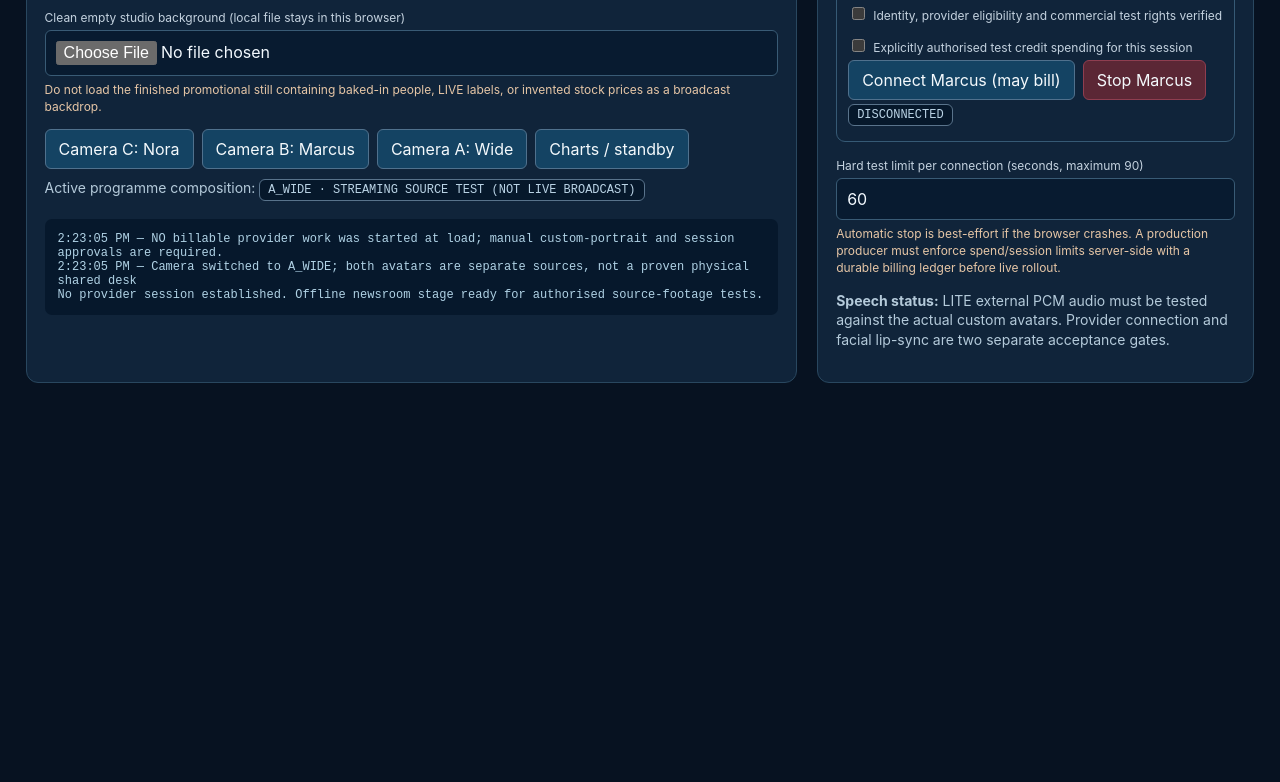
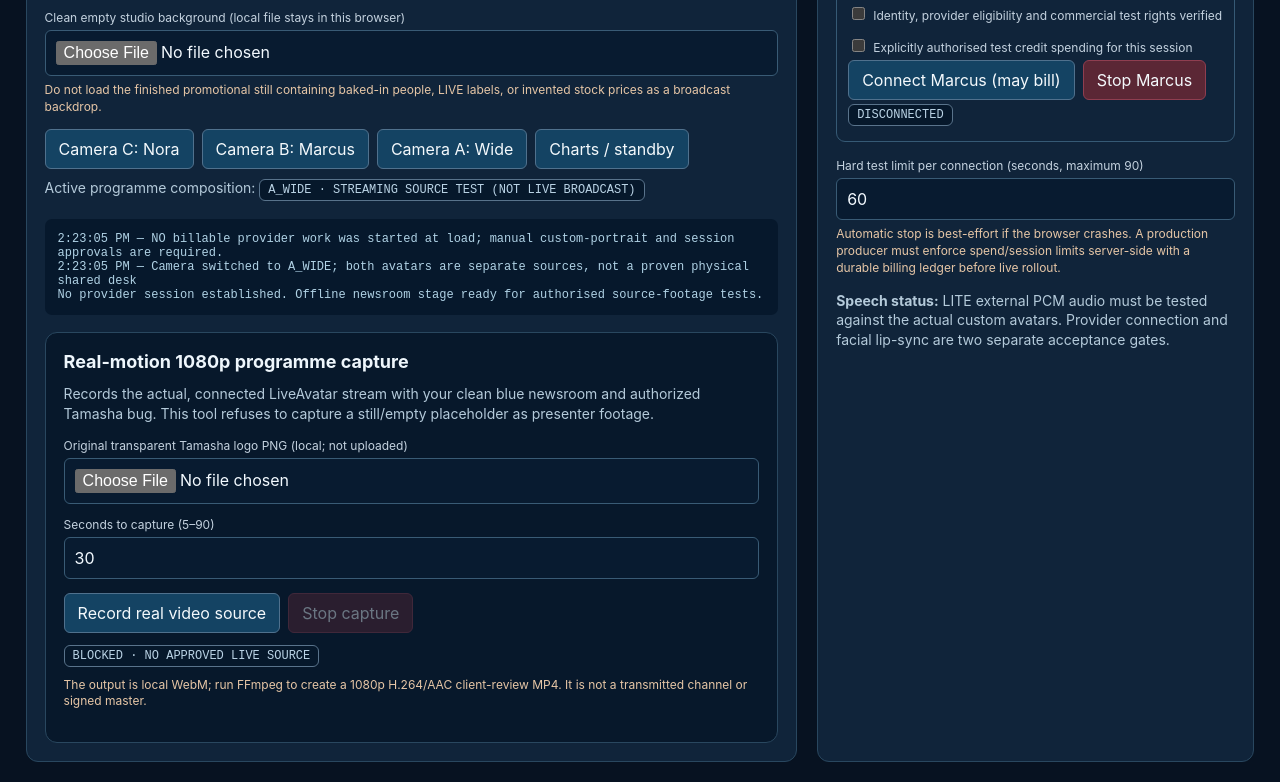
Before and after one commit to waseem99/Money-24-7, a website built with Vite: page stocks-streaming-lab.html in a window 1280 px wide. Shown: the part 635-1417 px from the top of the page. Before the commit the page ends 1038 px from the top, so only its background shows below. Built offline with nearby package versions, Linux system fonts and the light colour scheme.

Commit message:
Add browser-controlled actual-avatar 1080p recording panel, forbidden for static-only inputs

```diff
--- a/stocks-streaming-lab.html
+++ b/stocks-streaming-lab.html
@@ -62,6 +62,21 @@ fieldset{border:1px solid #365a75;border-radius:9px;margin:16px 0;padding:11px}l
 <div class="controls"><button id="cut-nora">Camera C: Nora</button><button id="cut-marcus">Camera B: Marcus</button><button id="cut-wide">Camera A: Wide</button><button id="cut-charts">Charts / standby</button></div>
 <p>Active programme composition: <span class="status" id="camera-status">WIDE · NO STREAM</span></p>
 <div id="statusText" role="status" aria-live="polite">No provider session established. Offline newsroom stage ready for authorised source-footage tests.</div>
+<section id="capture-panel" style="margin-top:17px;background:#07182b">
+<h2>Real-motion 1080p programme capture</h2>
+<p>Records the actual, connected LiveAvatar stream with your clean blue newsroom and authorized Tamasha bug. This tool refuses to capture a still/empty placeholder as presenter footage.</p>
+<label for="brand-file">Original transparent Tamasha logo PNG (local; not uploaded)</label>
+<input id="brand-file" type="file" accept="image/png,image/webp"/>
+<label for="record-seconds">Seconds to capture (5–90)</label>
+<input id="record-seconds" type="number" min="5" max="90" value="30"/>
+<div class="controls" style="margin-top:14px">
+<button id="record-start">Record real video source</button>
+<button id="record-stop" class="danger" disabled>Stop capture</button>
+</div>
+<div id="record-status" class="status" style="margin-top:12px">BLOCKED · NO APPROVED LIVE SOURCE</div>
+<canvas id="program-capture-preview" width="1920" height="1080" style="display:none;max-width:100%;width:100%;aspect-ratio:16/9;border:1px solid #416583;margin-top:12px"></canvas>
+<p class="warning">The output is local WebM; run FFmpeg to create a 1080p H.264/AAC client-review MP4. It is not a transmitted channel or signed master.</p>
+</section>
 </section>
 <section><h2>Private provider connections</h2>
 <p>Connections are manual and can consume provider credits. A real provider-issued session token is required for each fictional character. This app cannot create sessions, buy credits, or invent avatar IDs.</p>
```
